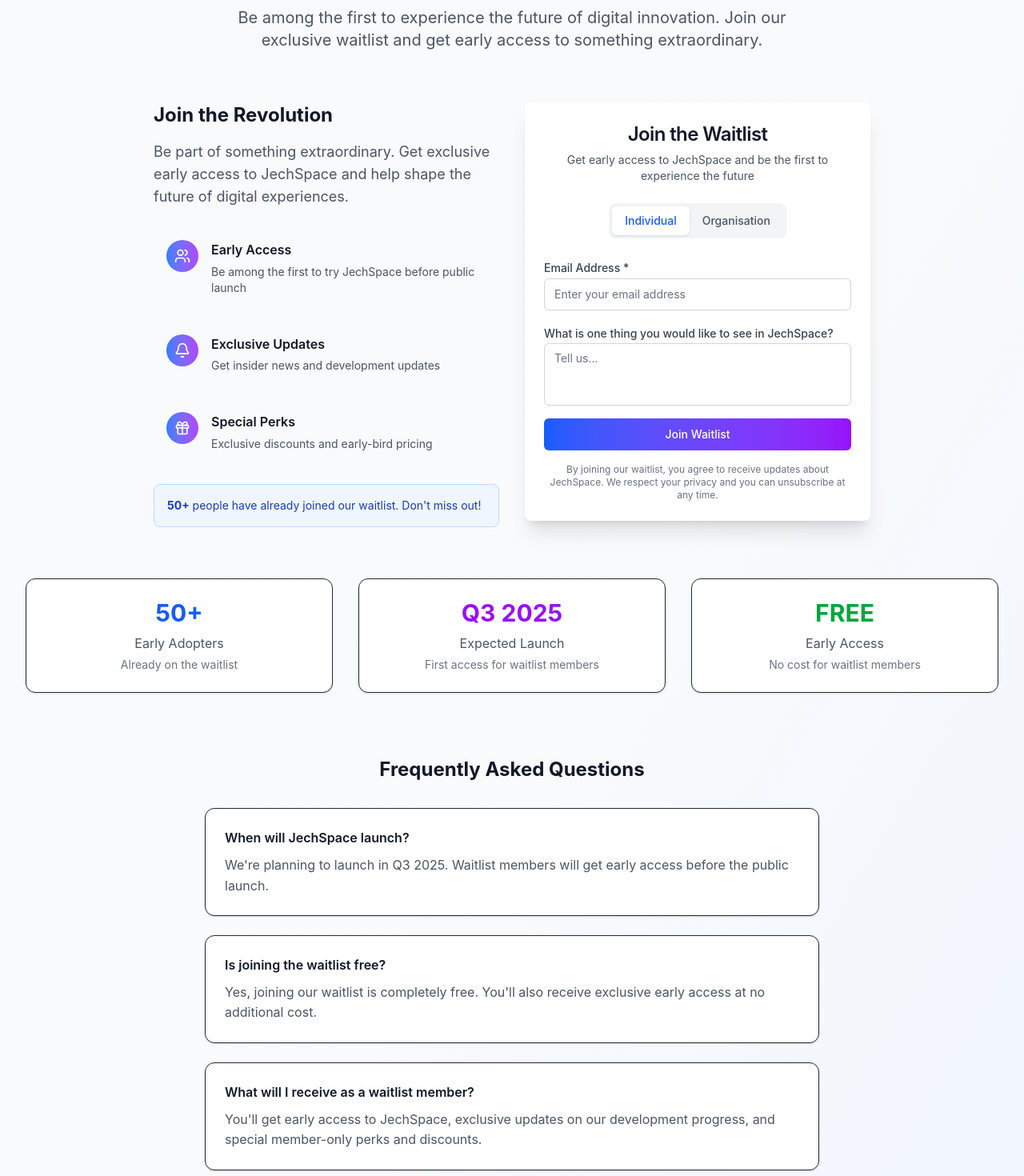
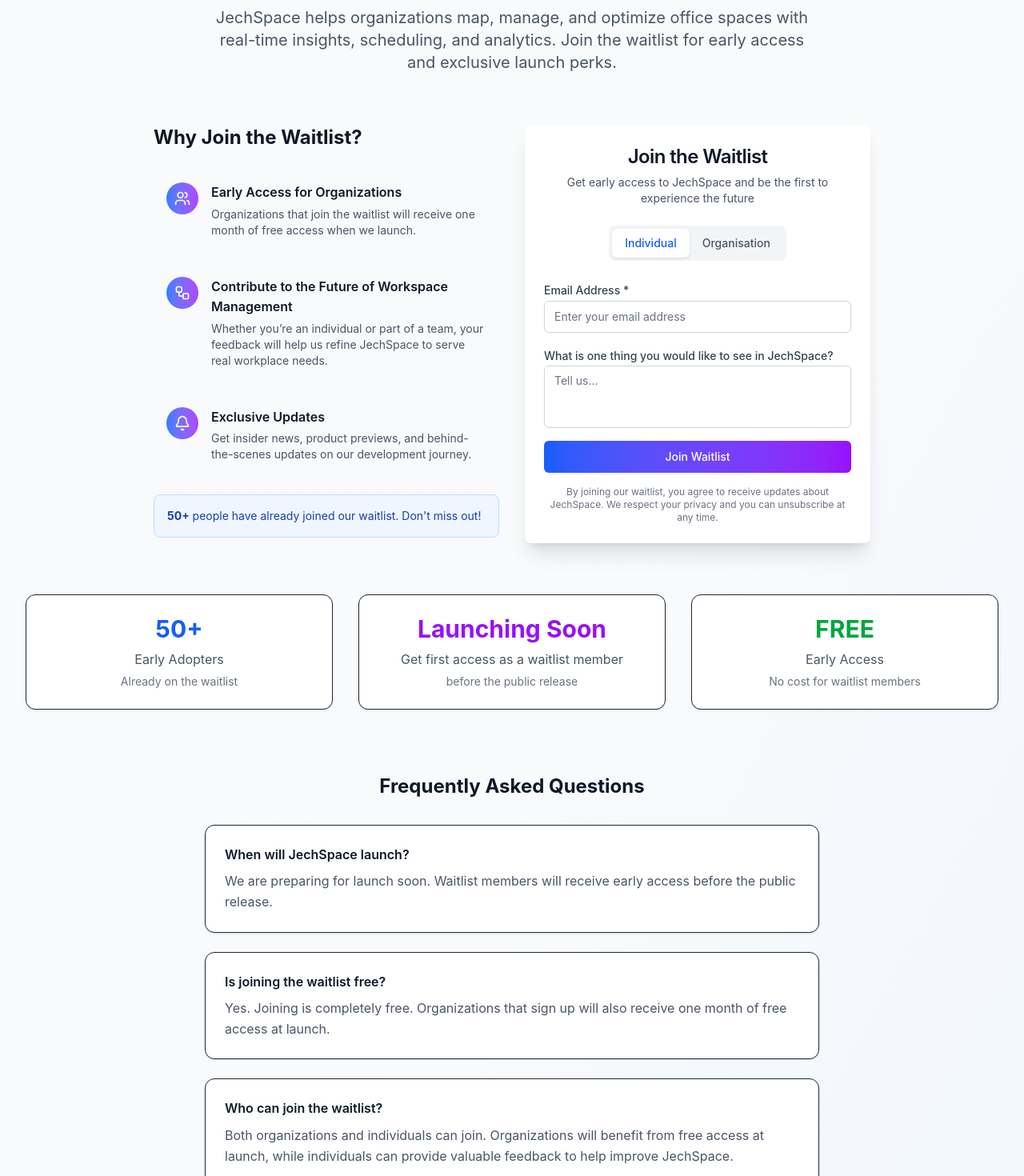
Before and after one commit to JechSpace/jechspace-waitlist-frontend, a React (Vite) app: page / in a window 1280 px wide. Shown: the part 160-1630 px from the top of the page at 80% size. Built offline with nearby package versions, Linux system fonts and the light colour scheme.

Commit message:
Updated waitlist information

```diff
--- a/src/components/WaitlistFooter.jsx
+++ b/src/components/WaitlistFooter.jsx
@@ -49,8 +49,7 @@
 
             {/* Tagline */}
             <p className="text-gray-400 text-lg mb-8 max-w-2xl mx-auto">
-              Building the future of digital innovation. Join our early adopters
-              who are waiting to experience something extraordinary.
+              JechSpace is building a comprehensive digital workspace management platform designed to optimize office space, improve productivity, and enhance workplace experience. Join today and be part of shaping the future of work.
             </p>
 
             {/* Social Links */}
--- a/src/components/WaitlistForm.jsx
+++ b/src/components/WaitlistForm.jsx
@@ -17,6 +17,7 @@
     AlertCircle,
     Loader2,
     Users,
+    Workflow,
     Bell,
     Gift,
     Twitter,
@@ -92,7 +93,8 @@
                 waitlistStorage.setJoined({
                     email: formData.email,
                     customerType: customerType,
-          messageShown: result.data.message || "Successfully joined waitlist",
+                    messageShown:
+                        result.data.message || "Successfully joined waitlist",
                 });
 
                 setHasJoinedBefore(true);
@@ -114,18 +116,21 @@
     const benefits = [
         {
             icon: <Users className="w-5 h-5" />,
-      title: "Early Access",
-      description: "Be among the first to try JechSpace before public launch",
+            title: "Early Access for Organizations",
+            description:
+                "Organizations that join the waitlist will receive one month of free access when we launch.",
+        },
+        {
+            icon: <Workflow className="w-5 h-5" />,
+            title: "Contribute to the Future of Workspace Management",
+            description:
+                "Whether you’re an individual or part of a team, your feedback will help us refine JechSpace to serve real workplace needs.",
         },
         {
             icon: <Bell className="w-5 h-5" />,
             title: "Exclusive Updates",
-      description: "Get insider news and development updates",
-    },
-    {
-      icon: <Gift className="w-5 h-5" />,
-      title: "Special Perks",
-      description: "Exclusive discounts and early-bird pricing",
+            description:
+                "Get insider news, product previews, and behind-the-scenes updates on our development journey.",
         },
     ];
 
@@ -144,7 +149,9 @@
 
                     <div className="space-y-4">
                         <h2 className="text-3xl font-bold text-gray-900">
-              {hasJoinedBefore ? "Welcome Back!" : "Successfully Joined!"}
+                            {hasJoinedBefore
+                                ? "Welcome Back!"
+                                : "Successfully Joined!"}
                         </h2>
 
                         <p className="text-lg text-gray-600 max-w-md mx-auto">
@@ -155,8 +162,8 @@
 
                         {hasJoinedBefore && (
                             <p className="text-sm text-gray-500">
-                Submitted on your device previously. You don't need to join
-                again.
+                                Submitted on your device previously. You don't
+                                need to join again.
                             </p>
                         )}
                     </div>
@@ -227,12 +234,8 @@
             >
                 <div>
                     <h3 className="text-2xl font-bold text-gray-900 mb-4">
-            Join the Revolution
+                        Why Join the Waitlist?
                     </h3>
-          <p className="text-gray-600 text-lg">
-            Be part of something extraordinary. Get exclusive early access to
-            JechSpace and help shape the future of digital experiences.
-          </p>
                 </div>
 
                 <div className="space-y-4">
@@ -251,7 +254,9 @@
                                 <h4 className="font-semibold text-gray-900 mb-1">
                                     {benefit.title}
                                 </h4>
-                <p className="text-gray-600 text-sm">{benefit.description}</p>
+                                <p className="text-gray-600 text-sm">
+                                    {benefit.description}
+                                </p>
                             </div>
                         </motion.div>
                     ))}
@@ -259,8 +264,8 @@
 
                 <div className="bg-blue-50 border border-blue-200 rounded-lg p-4">
                     <p className="text-blue-800 text-sm">
-            <strong>50+</strong> people have already joined our waitlist. Don't
-            miss out!
+                        <strong>50+</strong> people have already joined our
+                        waitlist. Don't miss out!
                     </p>
                 </div>
             </motion.div>
@@ -277,8 +282,8 @@
                             Join the Waitlist
                         </CardTitle>
                         <CardDescription className="text-center">
-              Get early access to JechSpace and be the first to experience the
-              future
+                            Get early access to JechSpace and be the first to
+                            experience the future
                         </CardDescription>
                     </CardHeader>{" "}
                     <CardContent>
@@ -299,7 +304,9 @@
                                     </button>
                                     <button
                                         type="button"
-                    onClick={() => setCustomerType("organisation")}
+                                        onClick={() =>
+                                            setCustomerType("organisation")
+                                        }
                                         className={`px-4 py-2 rounded-md text-sm font-medium transition-all ${
                                             customerType === "organisation"
                                                 ? "bg-white text-blue-600 shadow-sm"
@@ -326,7 +333,9 @@
                                     placeholder="Enter your email address"
                                     value={formData.email}
                                     onChange={handleInputChange}
-                  className={formErrors.email ? "border-red-500" : ""}
+                                    className={
+                                        formErrors.email ? "border-red-500" : ""
+                                    }
                                     required
                                 />
                                 {formErrors.email && (
@@ -355,7 +364,11 @@
                                         placeholder="Enter your organization name"
                                         value={formData.company}
                                         onChange={handleInputChange}
-                    className={formErrors.company ? "border-red-500" : ""}
+                                        className={
+                                            formErrors.company
+                                                ? "border-red-500"
+                                                : ""
+                                        }
                                         required
                                     />
                                     {formErrors.company && (
@@ -376,7 +389,8 @@
                                     htmlFor="interests"
                                     className="text-sm font-medium text-gray-700"
                                 >
-                  What is one thing you would like to see in JechSpace?
+                                    What is one thing you would like to see in
+                                    JechSpace?
                                 </label>
                                 <textarea
                                     id="interests"
@@ -399,7 +413,9 @@
                                         className="flex items-center gap-2 p-3 bg-red-50 border border-red-200 rounded-md"
                                     >
                                         <AlertCircle className="w-4 h-4 text-red-500" />
-                    <p className="text-red-700 text-sm">{error}</p>
+                                        <p className="text-red-700 text-sm">
+                                            {error}
+                                        </p>
                                     </motion.div>
                                 )}
                             </AnimatePresence>
@@ -420,9 +436,9 @@
                             </Button>
                             {/* Privacy Notice */}
                             <p className="text-xs text-gray-500 text-center">
-                By joining our waitlist, you agree to receive updates about
-                JechSpace. We respect your privacy and you can unsubscribe at
-                any time.
+                                By joining our waitlist, you agree to receive
+                                updates about JechSpace. We respect your privacy
+                                and you can unsubscribe at any time.
                             </p>
                         </form>
                     </CardContent>
--- a/src/pages/WaitlistPage.jsx
+++ b/src/pages/WaitlistPage.jsx
@@ -20,16 +20,17 @@
                         className="text-center mb-16"
                     >
                         <h1 className="text-4xl md:text-5xl font-bold text-gray-900 mb-6">
-              Join the{" "}
+                            The Smarter Way to{" "}
                             <span className="bg-gradient-to-r from-blue-600 to-purple-600 bg-clip-text text-transparent">
-                JechSpace
+                                Manage
                             </span>{" "}
-              Waitlist
+                            Your Workspace
                         </h1>
                         <p className="text-xl text-gray-600 max-w-3xl mx-auto">
-              Be among the first to experience the future of digital innovation.
-              Join our exclusive waitlist and get early access to something
-              extraordinary.
+                            JechSpace helps organizations map, manage, and
+                            optimize office spaces with real-time insights,
+                            scheduling, and analytics. Join the waitlist for
+                            early access and exclusive launch perks.
                         </p>
                     </motion.div>
 
@@ -44,7 +45,9 @@
                         className="mt-16 grid md:grid-cols-3 gap-8 text-center"
                     >
                         <div className="p-6 bg-white rounded-xl shadow-sm border">
-              <div className="text-3xl font-bold text-blue-600 mb-2">50+</div>
+                            <div className="text-3xl font-bold text-blue-600 mb-2">
+                                50+
+                            </div>
                             <div className="text-gray-600">Early Adopters</div>
                             <div className="text-sm text-gray-500 mt-1">
                                 Already on the waitlist
@@ -52,15 +55,19 @@
                         </div>
                         <div className="p-6 bg-white rounded-xl shadow-sm border">
                             <div className="text-3xl font-bold text-purple-600 mb-2">
-                Q3 2025
+                                Launching Soon
                             </div>
-              <div className="text-gray-600">Expected Launch</div>
+                            <div className="text-gray-600">
+                                Get first access as a waitlist member
+                            </div>
                             <div className="text-sm text-gray-500 mt-1">
-                First access for waitlist members
+                                before the public release
                             </div>
                         </div>
                         <div className="p-6 bg-white rounded-xl shadow-sm border">
-              <div className="text-3xl font-bold text-green-600 mb-2">FREE</div>
+                            <div className="text-3xl font-bold text-green-600 mb-2">
+                                FREE
+                            </div>
                             <div className="text-gray-600">Early Access</div>
                             <div className="text-sm text-gray-500 mt-1">
                                 No cost for waitlist members
@@ -84,8 +91,9 @@
                                     When will JechSpace launch?
                                 </h3>
                                 <p className="text-gray-600">
-                  We're planning to launch in Q3 2025. Waitlist members will get
-                  early access before the public launch.
+                                    We are preparing for launch soon. Waitlist
+                                    members will receive early access before the
+                                    public release.
                                 </p>
                             </div>
                             <div className="bg-white p-6 rounded-xl shadow-sm border">
@@ -93,8 +101,20 @@
                                     Is joining the waitlist free?
                                 </h3>
                                 <p className="text-gray-600">
-                  Yes, joining our waitlist is completely free. You'll also
-                  receive exclusive early access at no additional cost.
+                                    Yes. Joining is completely free.
+                                    Organizations that sign up will also receive
+                                    one month of free access at launch.
+                                </p>
+                            </div>
+                            <div className="bg-white p-6 rounded-xl shadow-sm border">
+                                <h3 className="font-semibold text-gray-900 mb-2">
+                                    Who can join the waitlist?
+                                </h3>
+                                <p className="text-gray-600">
+                                    Both organizations and individuals can join.
+                                    Organizations will benefit from free access
+                                    at launch, while individuals can provide
+                                    valuable feedback to help improve JechSpace.
                                 </p>
                             </div>
                             <div className="bg-white p-6 rounded-xl shadow-sm border">
@@ -102,9 +122,10 @@
                                     What will I receive as a waitlist member?
                                 </h3>
                                 <p className="text-gray-600">
-                  You'll get early access to JechSpace, exclusive updates on our
-                  development progress, and special member-only perks and
-                  discounts.
+                                    Early access to JechSpace, exclusive updates
+                                    on product development, and special perks
+                                    such as early-bird discounts and free access
+                                    for organizations.
                                 </p>
                             </div>
                         </div>
```
Lines whose indentation alone changed are shown as unchanged.
